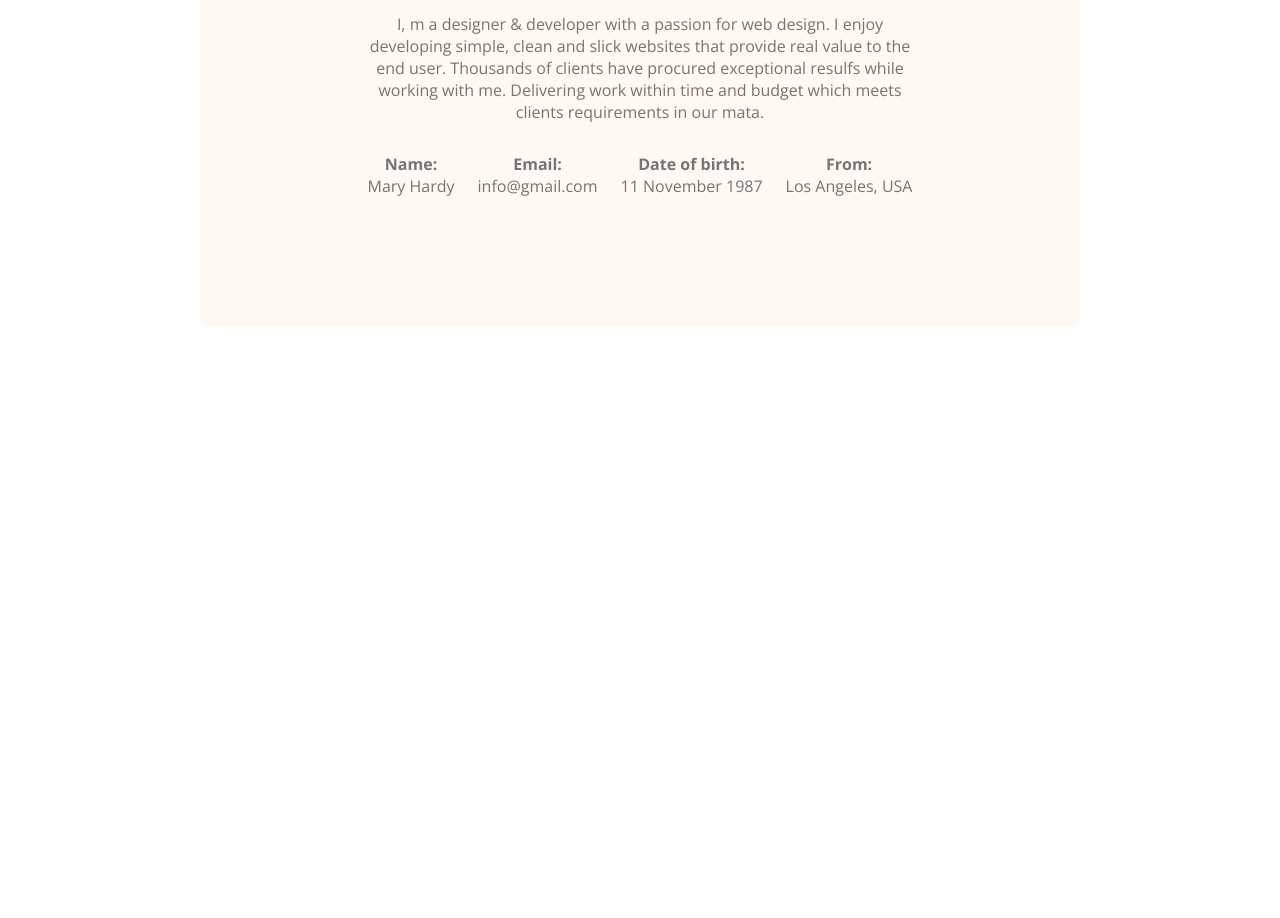
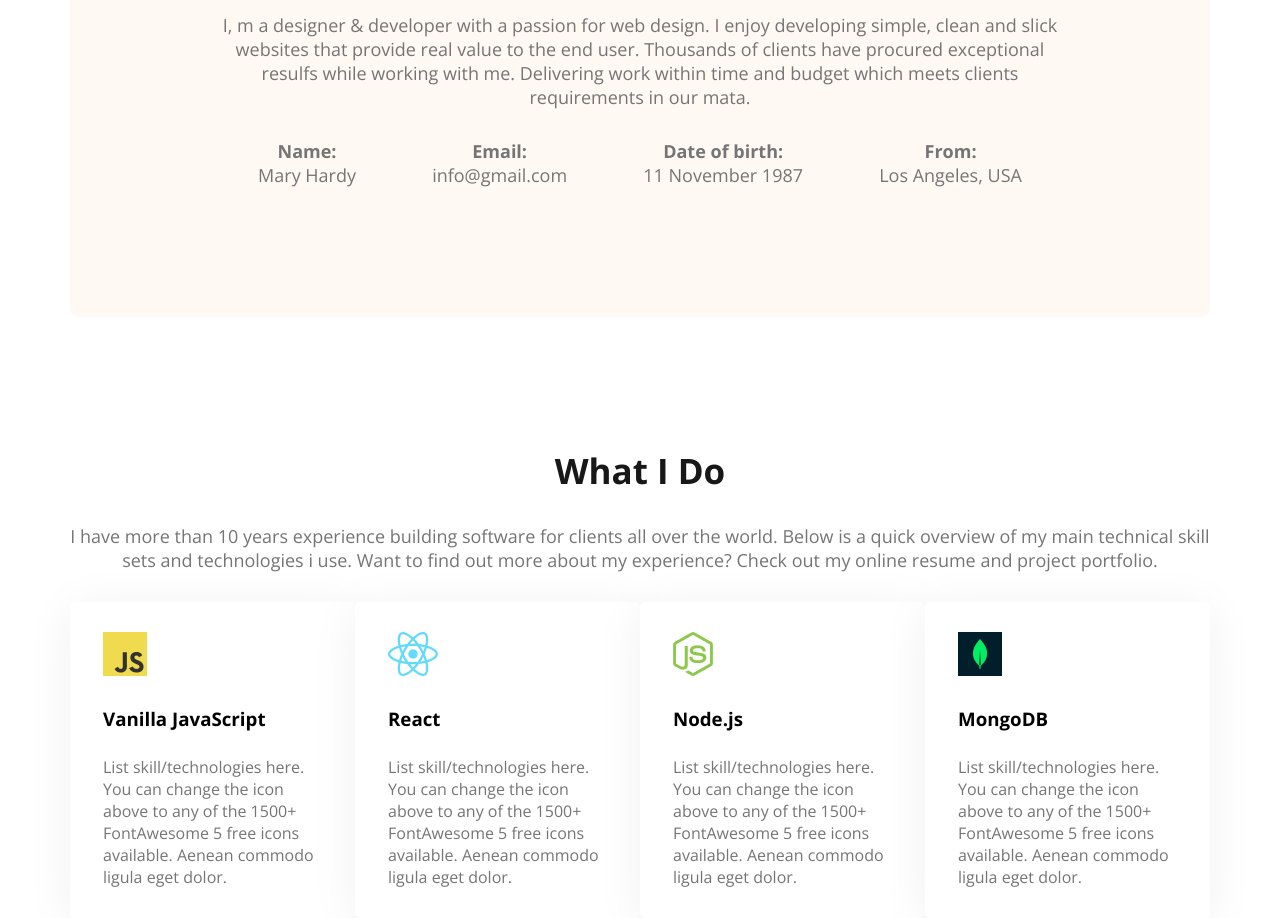
Before and after one commit to MHShihan/webdeveloper-portfolio, a plain HTML site: page index.html in a window 1280 px wide. Shown: the part 1080-1998 px from the top of the page. Before the commit the page ends 1537 px from the top, so only its background shows below. Drawn offline with nearby package versions, Linux system fonts and the light colour scheme.

Commit message:
What I do section added

```diff
--- a/Styles/style.css
+++ b/Styles/style.css
@@ -93,15 +93,15 @@ main {
 /* About Section  */
 
 .about {
-  margin: 130px;
+  margin: 130px 0;
   border-radius: 10px;
   background: #fff8f3;
-  padding: 130px 156px;
+  padding: 130px 150px;
 }
 .section-description {
   color: #757575;
   text-align: center;
-  font-size: 16px;
+  font-size: 18px;
   font-weight: 400;
   margin: 30px 0;
 }
@@ -110,6 +110,28 @@ main {
   justify-content: space-around;
   color: #757575;
   text-align: center;
+  font-size: 18px;
+  font-weight: 400;
+}
+
+/* Skill Section  */
+
+.skill-container {
+  display: flex;
+  justify-content: space-around;
+}
+.skill {
+  width: 250px;
+  padding: 30px 33px;
+  border-radius: 5px;
+  background: #fff;
+  box-shadow: 0px 6px 50px 0px rgba(0, 0, 0, 0.06);
+}
+.skill-title {
+  margin: 25px 0;
+}
+.skill-description {
+  color: #757575;
   font-size: 16px;
   font-weight: 400;
 }
--- a/index.html
+++ b/index.html
@@ -65,6 +65,54 @@
           </div>
         </div>
       </section>
+      <!-- --------What I Do section-------- -->
+      <section>
+        <h3 class="section-title">What I Do</h3>
+        <p class="section-description">
+          I have more than 10 years experience building software for clients all
+          over the world. Below is a quick overview of my main technical skill
+          sets and technologies i use. Want to find out more about my
+          experience? Check out my online resume and project portfolio.
+        </p>
+        <div class="skill-container">
+          <div class="skill">
+            <img src="images/icons/js.png" alt="" />
+            <h3 class="skill-title">Vanilla JavaScript</h3>
+            <p class="skill-description">
+              List skill/technologies here. You can change the icon above to any
+              of the 1500+ FontAwesome 5 free icons available. Aenean commodo
+              ligula eget dolor.
+            </p>
+          </div>
+          <div class="skill">
+            <img src="images/icons/react.png" alt="" />
+            <h3 class="skill-title">React</h3>
+            <p class="skill-description">
+              List skill/technologies here. You can change the icon above to any
+              of the 1500+ FontAwesome 5 free icons available. Aenean commodo
+              ligula eget dolor.
+            </p>
+          </div>
+          <div class="skill">
+            <img src="images/icons/nodejs.png" alt="" />
+            <h3 class="skill-title">Node.js</h3>
+            <p class="skill-description">
+              List skill/technologies here. You can change the icon above to any
+              of the 1500+ FontAwesome 5 free icons available. Aenean commodo
+              ligula eget dolor.
+            </p>
+          </div>
+          <div class="skill">
+            <img src="images/icons/mongo.png" alt="" />
+            <h3 class="skill-title">MongoDB</h3>
+            <p class="skill-description">
+              List skill/technologies here. You can change the icon above to any
+              of the 1500+ FontAwesome 5 free icons available. Aenean commodo
+              ligula eget dolor.
+            </p>
+          </div>
+        </div>
+      </section>
     </main>
     <footer></footer>
   </body>
```
